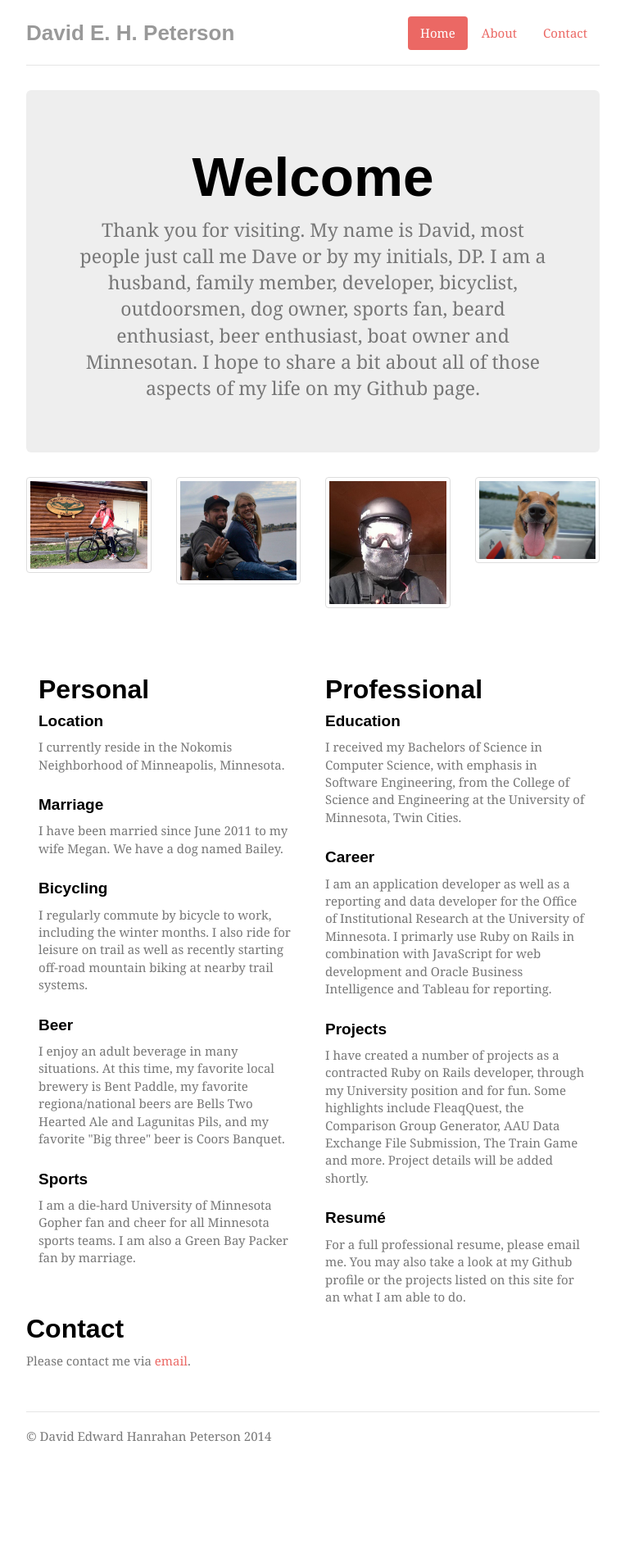
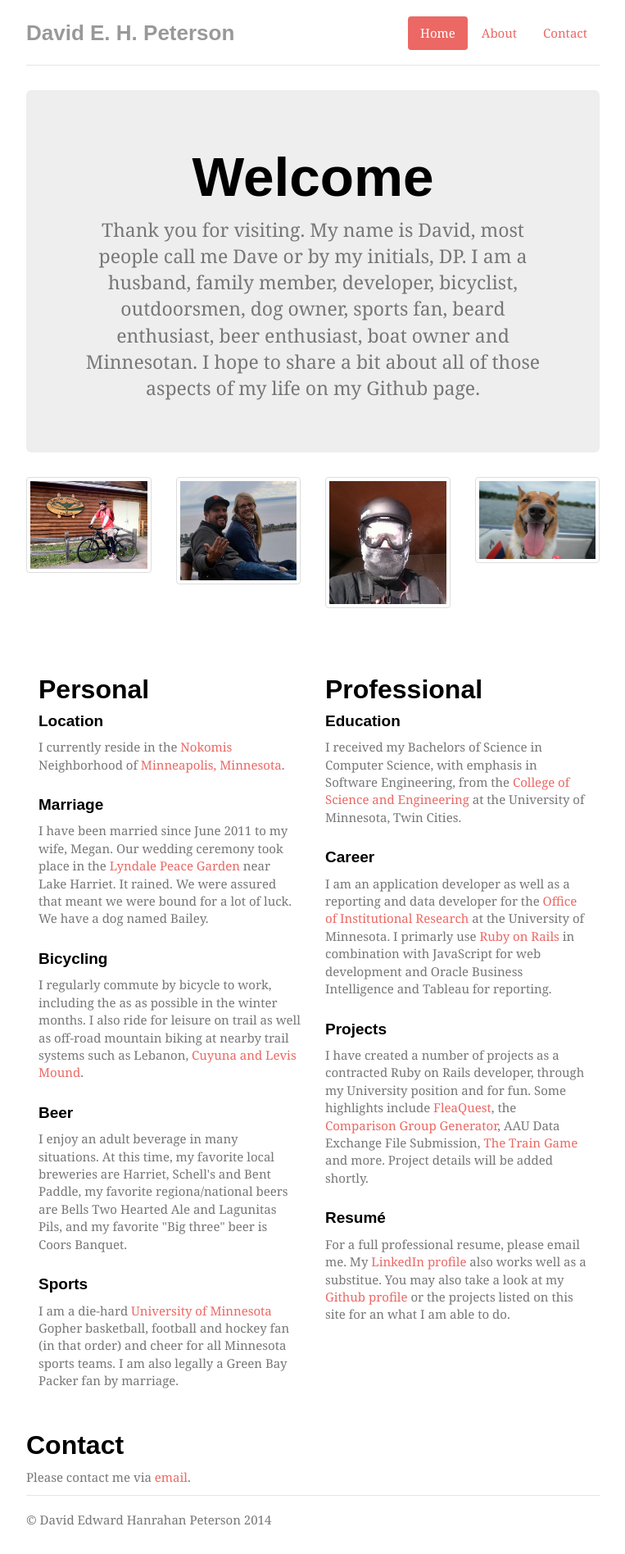
Before and after one commit to pete2786/pete2786.github.io, a Jekyll site: the page index.html, which Jekyll copies as it is, in a window 1280 px wide. Shown: the whole page at 82% size, without its empty margins (258-1021 px from the left). Built offline with Jekyll 4.4.1, drawn with Linux system fonts in a browser that asks for light colours; nearby versions of some CDN libraries; some web fonts are replaced; before the commit the page ends 1793 px from its top, so only the background shows below that.

Commit message:
Some more copy tweaks and wiring up some links.

```diff
--- a/index.html
+++ b/index.html
@@ -32,7 +32,7 @@
 
       <div class="jumbotron">
         <h1>Welcome</h1>
-        <p class="lead">Thank you for visiting. My name is David, most people just call me Dave or by my initials, DP. I am a husband, family member, developer, bicyclist, outdoorsmen, dog owner, sports fan, beard enthusiast, beer enthusiast, boat owner and Minnesotan. I hope to share a bit about all of those aspects of my life on my Github page.</p>
+        <p class="lead">Thank you for visiting. My name is David, most people call me Dave or by my initials, DP. I am a husband, family member, developer, bicyclist, outdoorsmen, dog owner, sports fan, beard enthusiast, beer enthusiast, boat owner and Minnesotan. I hope to share a bit about all of those aspects of my life on my Github page.</p>
       </div>
 
       <div class="row">
@@ -62,38 +62,56 @@
         <div class="col-lg-6">
           <h2 id="about">Personal</h2>
           <h4>Location</h4>
-          <p>I currently reside in the Nokomis Neighborhood of Minneapolis, Minnesota.</p>
+          <p>
+            I currently reside in the <a href="http://en.wikipedia.org/wiki/Nokomis,_Minneapolis">Nokomis</a> Neighborhood of <a href="http://en.wikipedia.org/wiki/Minneapolis">Minneapolis, Minnesota</a>.
+          </p>
+
           <h4>Marriage</h4>
-          <p>I have been married since June 2011 to my wife Megan. We have a dog named Bailey.</p>
+          <p>
+            I have been married since June 2011 to my wife, Megan. Our wedding ceremony took place in the <a href="http://minneapolisparks.org/default.asp?PageID=4&parkid=349">Lyndale Peace Garden</a> near Lake Harriet. It rained. We were assured that meant we were bound for a lot of luck. We have a dog named Bailey.
+          </p>
 
           <h4>Bicycling</h4>
-          <p>I regularly commute by bicycle to work, including the winter months. I also ride for leisure on trail as well as recently starting off-road mountain biking at nearby trail systems.</p>
+          <p>
+            I regularly commute by bicycle to work, including the as as possible in the winter months. I also ride for leisure on trail as well as  off-road mountain biking at nearby trail systems such as Lebanon, <a href="http://www.dnr.state.mn.us/state_trails/cuyuna_lakes/mtnbiking.html">Cuyuna and <a href="http://www.co.clark.wi.us/index.aspx?NID=228">Levis Mound</a>.
+          </p>
 
           <h4>Beer</h4>
-          <p>I enjoy an adult beverage in many situations. At this time, my favorite local brewery is Bent Paddle, my favorite regiona/national beers are Bells Two Hearted Ale and Lagunitas Pils, and my favorite "Big three" beer is Coors Banquet.</p>
+          <p>
+            I enjoy an adult beverage in many situations. At this time, my favorite local breweries are Harriet, Schell's and Bent Paddle, my favorite regiona/national beers are Bells Two Hearted Ale and Lagunitas Pils, and my favorite "Big three" beer is Coors Banquet.
+          </p>
 
           <h4>Sports</h4>
-          <p>I am a die-hard University of Minnesota Gopher fan and cheer for all Minnesota sports teams. I am also a Green Bay Packer fan by marriage.</p>
+          <p>
+            I am a die-hard <a href="http://www.gophersports.com/">University of Minnesota</a> Gopher basketball, football and hockey fan (in that order) and cheer for all Minnesota sports teams. I am also legally a Green Bay Packer fan by marriage.
+          </p>
         </div>
 
         <div class="col-lg-6">
           <h2>Professional</h2>
           <h4>Education</h4>
-          <p>I received my Bachelors of Science in Computer Science, with emphasis in Software Engineering, from the College of Science and Engineering at the University of Minnesota, Twin Cities.
+          <p>
+            I received my Bachelors of Science in Computer Science, with emphasis in Software Engineering, from the <a href="http://www.cs.umn.edu/index.php">College of Science and Engineering</a> at the University of Minnesota, Twin Cities.
+          </p>
 
           <h4>Career</h4>
-          <p>I am an application developer as well as a reporting and data developer for the Office of Institutional Research at the University of Minnesota. I primarly use Ruby on Rails in combination with JavaScript for web development and Oracle Business Intelligence and Tableau for reporting.</p>
+          <p>
+            I am an application developer as well as a reporting and data developer for the <a href="http://www.oir.umn.edu/">Office of Institutional Research</a> at the University of Minnesota. I primarly use <a href="http://rubyonrails.org/">Ruby on Rails</a> in combination with JavaScript for web development and Oracle Business Intelligence and Tableau for reporting.
+          </p>
 
           <h4>Projects</h4>
-          <p>I have created a number of projects as a contracted Ruby on Rails developer, through my University position and for fun. Some highlights include FleaqQuest, the Comparison Group Generator, AAU Data Exchange File Submission, The Train Game and more. Project details will be added shortly.</p>
+          <p>
+            I have created a number of projects as a contracted Ruby on Rails developer, through my University position and for fun. Some highlights include <a href="http://fleaquest.com/">FleaQuest</a>, the <a href="http://apps.oir.umn.edu/peer-comparison">Comparison Group Generator</a>, AAU Data Exchange File Submission, <a href="http://thetraingame.org/">The Train Game</a> and more. Project details will be added shortly.
+          </p>
 
           <h4>Resumé</h4>
-          <p>For a full professional resume, please email me. You may also take a look at my Github profile or the projects listed on this site for an what I am able to do.</p>
+          <p>
+            For a full professional resume, please email me. My <a href="https://www.linkedin.com/pub/david-peterson/32/538/120">LinkedIn profile</a> also works well as a substitue. You may also take a look at my <a href="https://github.com/pete2786">Github profile</a> or the projects listed on this site for an what I am able to do.</p>
         </div>
+      </div>
 
-        <h2 id="contact">Contact</h2>
-        <p>Please contact me via <a href="mailto: eazydp+github@gmail.com">email</a>.</p>
-      </div>
+      <h2 id="contact">Contact</h2>
+      <p>Please contact me via <a href="mailto: eazydp+io@gmail.com">email</a>.</p>
 
       <div class="footer">
         <p>&copy; David Edward Hanrahan Peterson 2014</p>
```
